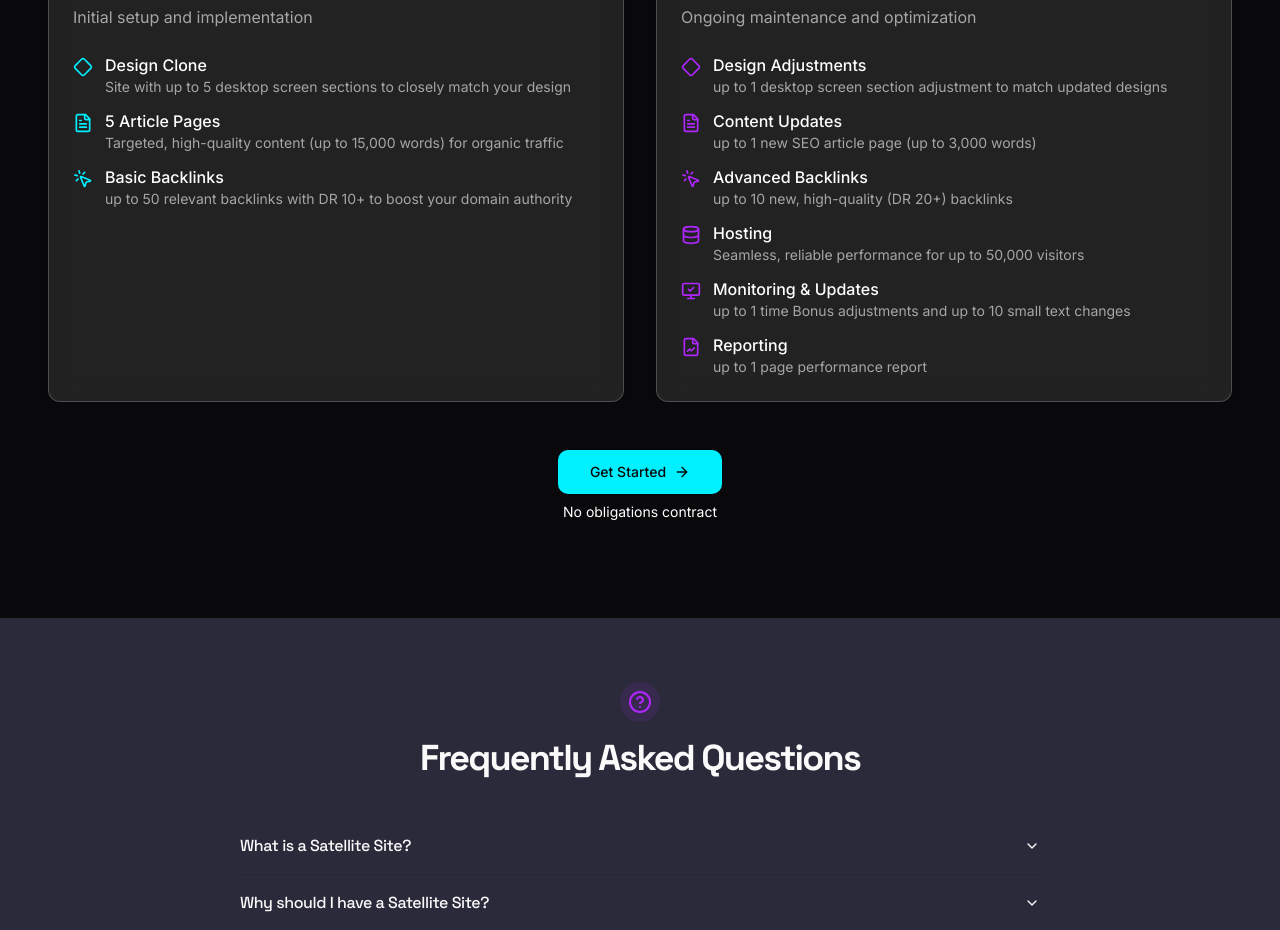
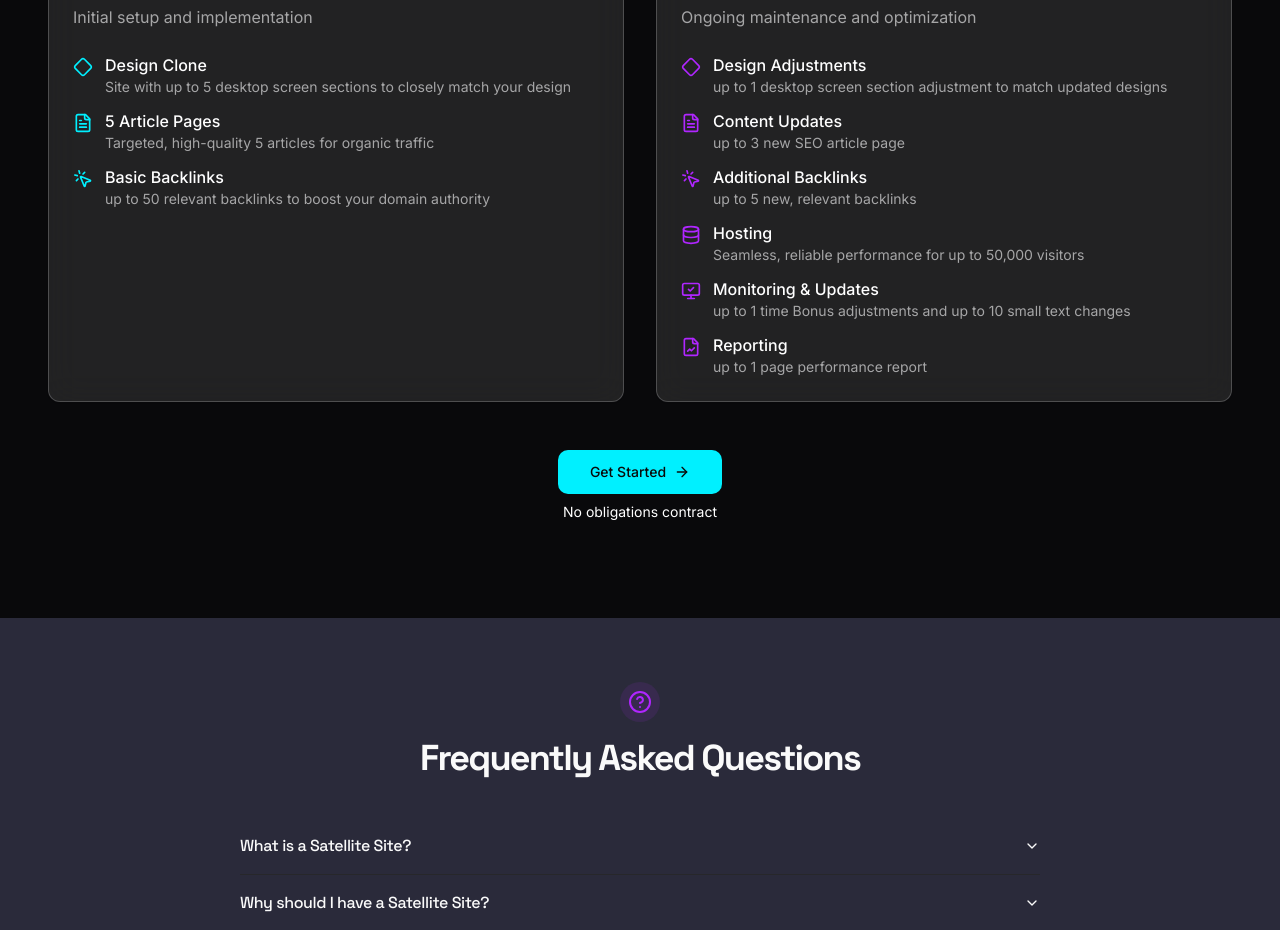
Before and after one commit to iGamingAudit/igaming-audit, a React (Vite) app: page / in a window 1280 px wide. Shown: the part 2620-3550 px from the top of the page. Built offline with nearby package versions, Linux system fonts and the light colour scheme.

Commit message:
Update pricing section content
Modified text in the PricingSection component to clarify details about content and backlink offerings. Adjusted descriptions for better accuracy and consistency.
[skip gpt_engineer]

```diff
--- a/src/components/PricingSection.tsx
+++ b/src/components/PricingSection.tsx
@@ -42,14 +42,14 @@ export const PricingSection = () => {
                   <FileText className="w-5 h-5 text-primary mt-1 flex-shrink-0" />
                   <div>
                     <p className="font-medium text-white">5 Article Pages</p>
-                    <p className="text-sm text-white/60">Targeted, high-quality content (up to 15,000 words) for organic traffic</p>
+                    <p className="text-sm text-white/60">Targeted, high-quality 5 articles for organic traffic</p>
                   </div>
                 </div>
                 <div className="flex items-start gap-3">
                   <MousePointerClick className="w-5 h-5 text-primary mt-1 flex-shrink-0" />
                   <div>
                     <p className="font-medium text-white">Basic Backlinks</p>
-                    <p className="text-sm text-white/60">up to 50 relevant backlinks with DR 10+ to boost your domain authority</p>
+                    <p className="text-sm text-white/60">up to 50 relevant backlinks to boost your domain authority</p>
                   </div>
                 </div>
               </div>
@@ -81,14 +81,14 @@ export const PricingSection = () => {
                   <FileText className="w-5 h-5 text-secondary mt-1 flex-shrink-0" />
                   <div>
                     <p className="font-medium text-white">Content Updates</p>
-                    <p className="text-sm text-white/60">up to 1 new SEO article page (up to 3,000 words)</p>
+                    <p className="text-sm text-white/60">up to 3 new SEO article page</p>
                   </div>
                 </div>
                 <div className="flex items-start gap-3">
                   <MousePointerClick className="w-5 h-5 text-secondary mt-1 flex-shrink-0" />
                   <div>
-                    <p className="font-medium text-white">Advanced Backlinks</p>
-                    <p className="text-sm text-white/60">up to 10 new, high-quality (DR 20+) backlinks</p>
+                    <p className="font-medium text-white">Additional Backlinks</p>
+                    <p className="text-sm text-white/60">up to 5 new, relevant backlinks</p>
                   </div>
                 </div>
                 <div className="flex items-start gap-3">
```
